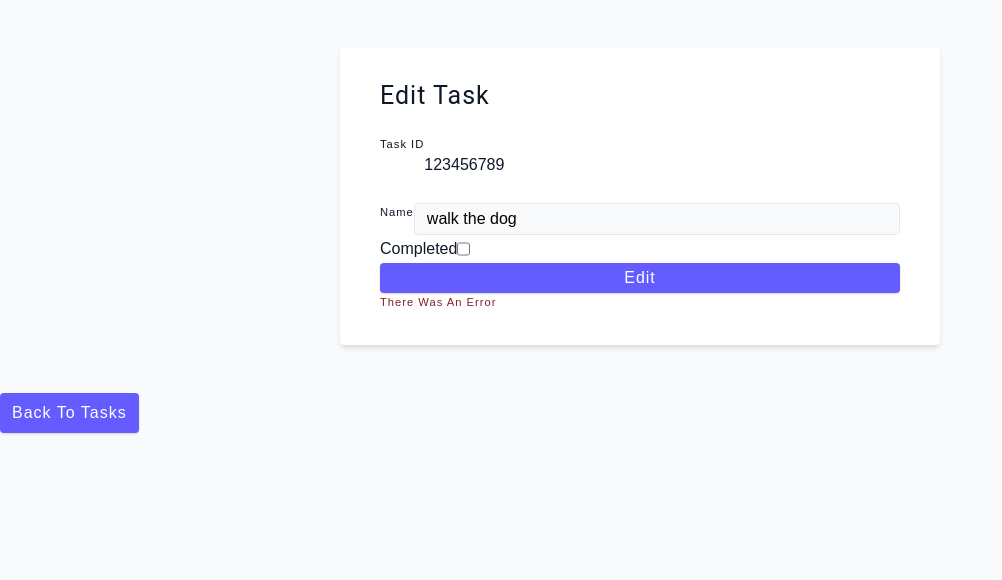
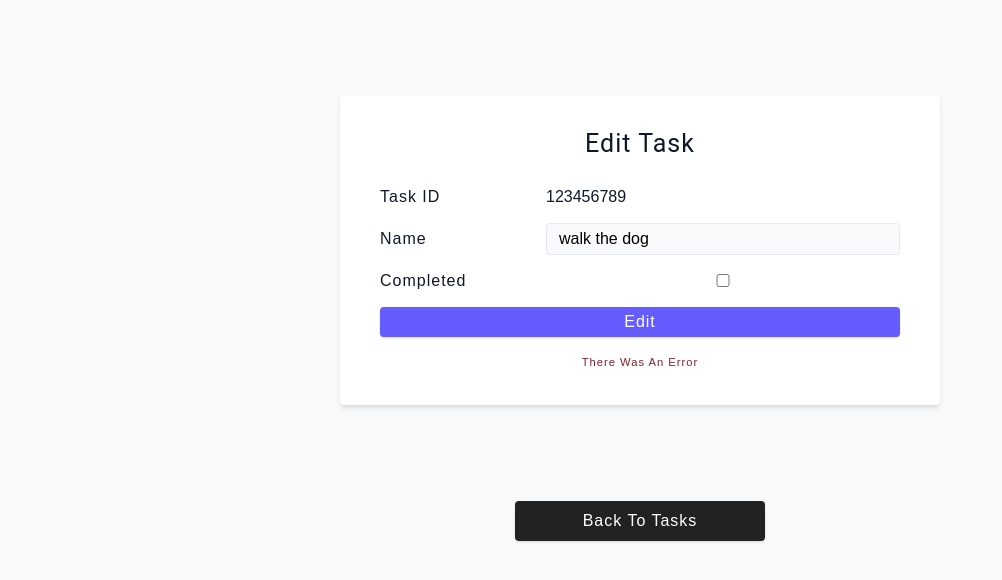
Before and after one commit to normstraker/HTMLCSSProjects, a plain HTML site: page additional-projects/task-manager/task.html in a window 1280 px wide. Shown: the whole page, without its empty margins (0-1002 px from the left). Drawn offline with Linux system fonts and the light colour scheme.

Commit message:
final commit

```diff
--- a/additional-projects/task-manager/main.css
+++ b/additional-projects/task-manager/main.css
@@ -252,25 +252,24 @@ ul {
   margin: 0 auto;
   margin-top: -1rem;
 }
+
 /*
 ===============
 Project
 ===============
 */
 
-.task-form {
+.task-form{
   margin-top: 6rem;
 }
 
 .task-form h4{
   text-align: center;
 }
-
-.submit-btn {
+.submit-btn{
   width: 100%;
   margin-top: 1rem;
 }
-
 @media screen and (min-width:576px) {
   .form-control {
     display: flex;
@@ -280,24 +279,22 @@ Project
     border-top-left-radius: var(--borderRadius);
     border-bottom-left-radius: var(--borderRadius);
   }
-}
-
-.submit-btn{
+  .submit-btn {
     margin-top: 0;
     border-radius: 0;
     border-top-right-radius: var(--borderRadius);
     border-bottom-right-radius: var(--borderRadius);
     width: 175px;
   }
-
+}
 .text-success {
   color: var(--green-dark);
 }
 
 /*
-==============
+===============
 Tasks
-==============
+===============
 */
 
 .tasks-container{
@@ -307,13 +304,12 @@ Tasks
   margin-top: 2rem;
   padding-bottom: 4rem;
 }
-
-.tasks {
+.tasks{
   display: grid;
   gap: 1rem;
 }
 
-.single-task {
+.single-task{
   padding: 1rem 2.5rem;
   background: var(--white);
   border-radius: var(--borderRadius);
@@ -323,16 +319,13 @@ Tasks
   align-items: center;
   justify-content: space-between;
 }
-
-.single-task:hover {
+.single-task:hover{
   box-shadow: var(--shadow-4);
 }
-
-.single-task h5 {
+.single-task h5{
   margin-bottom: 0;
 }
-
-.single-task .fa-check-circle {
+.single-task .fa-check-circle{
   margin-left: -1.25rem;
   margin-right: 1.5rem;
   font-size: 1rem;
@@ -340,7 +333,7 @@ Tasks
   visibility: hidden;
 }
 
-.task-completed  h5{
+.task-completed h5{
 text-decoration: line-through;
 }
 
@@ -352,20 +345,69 @@ Tasks
 .task-links {
   display: flex;
   align-items: center;
-  gap: 0 .5rem;
+  gap: 0 0.5rem;
 }
-
-.delete-btn, .edit-link {
+.delete-btn,.edit-link{
   background: transparent;
-  font-size: .75rem;
+  font-size: 0.75rem;
   border: transparent;
   cursor: pointer;
 }
-
-.edit-link {
+.edit-link{
   color: var(--green-dark);
 }
 
 .delete-btn{
   color: var(--red-dark);
 }
+
+/*
+===============
+Single Task Page
+===============
+*/
+
+.single-task-form{
+  margin-top: 6rem;
+}
+
+.single-task-form h4{
+  text-align: center;
+}
+
+.single-task-form p{
+  margin-top: 0;
+  margin-bottom: 0;
+}
+
+.single-task-form .form-control{
+  display: grid;
+  grid-template-columns: 150px 1fr;
+  align-items: center;
+  gap: 0 1rem;
+  margin-bottom: .75rem;
+}
+
+.single-task-form label{
+  margin-bottom: 0;
+  font-size: 1rem;
+}
+
+.back-link {
+  display: block;
+  width: 250px;
+  margin: 0 auto;
+  text-align: center;
+  margin-top: 6rem;
+  background: var(--black);
+}
+
+.back-link:hover{
+  background: var(--black);
+  opacity: .75;
+}
+
+.single-task-form .form-alert{
+  text-align: center;
+  margin-top: 1rem;
+}
--- a/additional-projects/task-manager/task.html
+++ b/additional-projects/task-manager/task.html
@@ -10,25 +10,18 @@
   </head>
   <body>
     <form class="form single-task-form">
-      <h4>Edit Task</h4>
+      <h4>edit task</h4>
       <div class="form-control">
-        <label for="form-label" class="form-label">Task ID</label>
+        <label class="form-label">task ID</label>
         <p class="task-edit-id">123456789</p>
       </div>
-
       <div class="form-control">
-        <label for="form-label" class="form-label">Name</label>
-        <input
-          type="text"
-          name="name"
-          class="form-input task-edit-name"
-          value="walk the dog"
-        />
+        <label class="form-label">name</label>
+        <input type="text" name="name" class="form-input task-edit-name" value="walk the dog">
       </div>
-
       <div class="form-control">
-        <label for="form-label">Completed</label>
-        <input type="checkbox" name="completed" class="task-edit-completed" />
+        <label class="form-label">completed</label>
+        <input type="checkbox" name="completed" class="task-edit-completed">
       </div>
       <button type="submit" class="btn btn-block task-edit-btn">edit</button>
       <div class="form-alert text-small">there was an error</div>
```
Also changed, not shown: additional-projects/task-manager/index.html (+5 -15 lines). Lines whose indentation alone changed are shown as unchanged.
